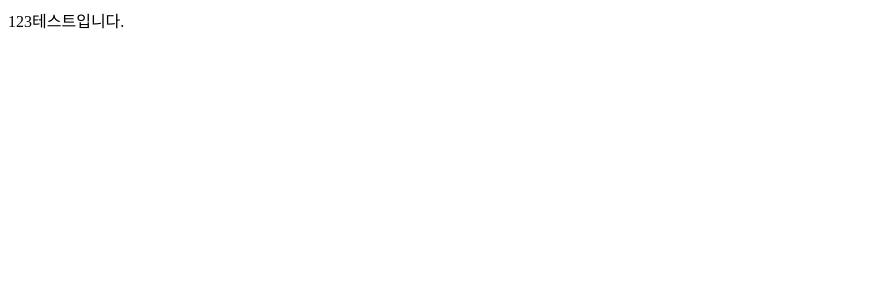
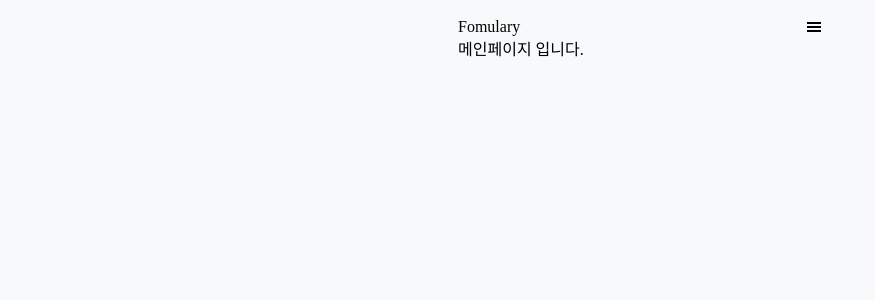
Before and after one commit to bwj0509/formulary, a Next.js app: page / in a window 1280 px wide. Shown: the top 300 px of the page, without its empty margins (0-875 px from the left). Built offline with nearby package versions, Linux system fonts and the light colour scheme.

Commit message:
기본세팅중

```diff
--- a/package.json
+++ b/package.json
@@ -17,6 +17,7 @@
     "next": "13.2.1",
     "react": "18.2.0",
     "react-dom": "18.2.0",
+    "react-icons": "^4.7.1",
     "styled-components": "^5.3.6",
     "typescript": "4.9.5"
   },
--- /dev/null
+++ b/src/components/common/header/header.style.tsx
@@ -0,0 +1,16 @@
+import styled from "styled-components";
+import { GiHamburgerMenu } from "react-icons/gi";
+
+export const Header = styled.header`
+  display: flex;
+  justify-content: space-between;
+  align-items: center;
+`;
+
+export const HamburgerBtn = styled(GiHamburgerMenu)`
+  cursor: pointer;
+`;
+
+export const LogoTitle = styled.span``;
+
+export const LogoWrap = styled.div``;
--- /dev/null
+++ b/src/components/common/header/header.tsx
@@ -0,0 +1,24 @@
+import { useState } from "react";
+import Fomulalogo from "public/svg/fomulalogo.svg";
+import Sidebar from "@/components/common/header/sideBar";
+import * as S from "@/components/common/header/header.style";
+import { GiHamburgerMenu } from "react-icons/gi";
+
+export default function Header() {
+  const [isSideOpen, setIsSideOpen] = useState(false);
+
+  const handleSideOpen = () => {
+    setIsSideOpen(true);
+  };
+
+  return (
+    <S.Header>
+      <S.LogoWrap>
+        {/* <Fomulalogo width="80px" /> */}
+        <S.LogoTitle>Fomulary</S.LogoTitle>
+      </S.LogoWrap>
+      <S.HamburgerBtn onClick={handleSideOpen}></S.HamburgerBtn>
+      <Sidebar isSideOpen={isSideOpen} setIsSideOpen={setIsSideOpen} />
+    </S.Header>
+  );
+}
--- /dev/null
+++ b/src/components/common/header/sideBar.style.tsx
@@ -0,0 +1,19 @@
+import styled from "styled-components";
+import { AiOutlineClose } from "react-icons/ai";
+
+export const SideBarWrap = styled.div<{ isSideOpen: boolean }>`
+  z-index: 5;
+  border-radius: 15px 0 0 15px;
+  background-color: #ececec;
+  height: 100%;
+  width: 40%;
+  right: ${(props) => (props.isSideOpen ? "0" : "-100%")};
+  padding: 12px;
+  top: 0;
+  position: fixed;
+  transition: 0.5s ease;
+`;
+
+export const CloseBtn = styled(AiOutlineClose)`
+  cursor: pointer;
+`;
--- /dev/null
+++ b/src/components/common/header/sideBar.tsx
@@ -0,0 +1,23 @@
+import * as S from "@/components/common/header/sideBar.style";
+
+interface SidebarProps {
+  isSideOpen: boolean;
+  setIsSideOpen: React.Dispatch<React.SetStateAction<boolean>>;
+}
+
+export default function Sidebar({ isSideOpen, setIsSideOpen }: SidebarProps) {
+  const handleCloseSide = () => {
+    setIsSideOpen(false);
+  };
+
+  return (
+    <S.SideBarWrap id="sidebar" isSideOpen={isSideOpen}>
+      <S.CloseBtn size="25px" onClick={handleCloseSide}></S.CloseBtn>
+      <button>test</button>
+      <div>메뉴1</div>
+      <div>메뉴2</div>
+      <div>메뉴3</div>
+      <div>메뉴4</div>
+    </S.SideBarWrap>
+  );
+}
--- a/src/pages/_app.tsx
+++ b/src/pages/_app.tsx
@@ -1,5 +1,15 @@
 import type { AppProps } from "next/app";
+import { ThemeProvider } from "styled-components";
+import { GlobalStyle } from "@/styles/globalStyle";
+import { theme } from "@/styles/theme";
+import Header from "@/components/common/header/header";
 
 export default function App({ Component, pageProps }: AppProps) {
-  return <Component {...pageProps} />;
+  return (
+    <ThemeProvider theme={theme}>
+      <GlobalStyle />
+      <Header />
+      <Component {...pageProps} />
+    </ThemeProvider>
+  );
 }
--- a/src/pages/index.tsx
+++ b/src/pages/index.tsx
@@ -1,7 +1,7 @@
 export default function Home() {
   return (
     <>
-      <div>123테스트입니다.</div>
+      <div>메인페이지 입니다.</div>
     </>
   );
 }
```
Also changed, not shown: public/svg/fomulalogo.svg (added), 1 other file (tests, documents, lock files or other folders).
